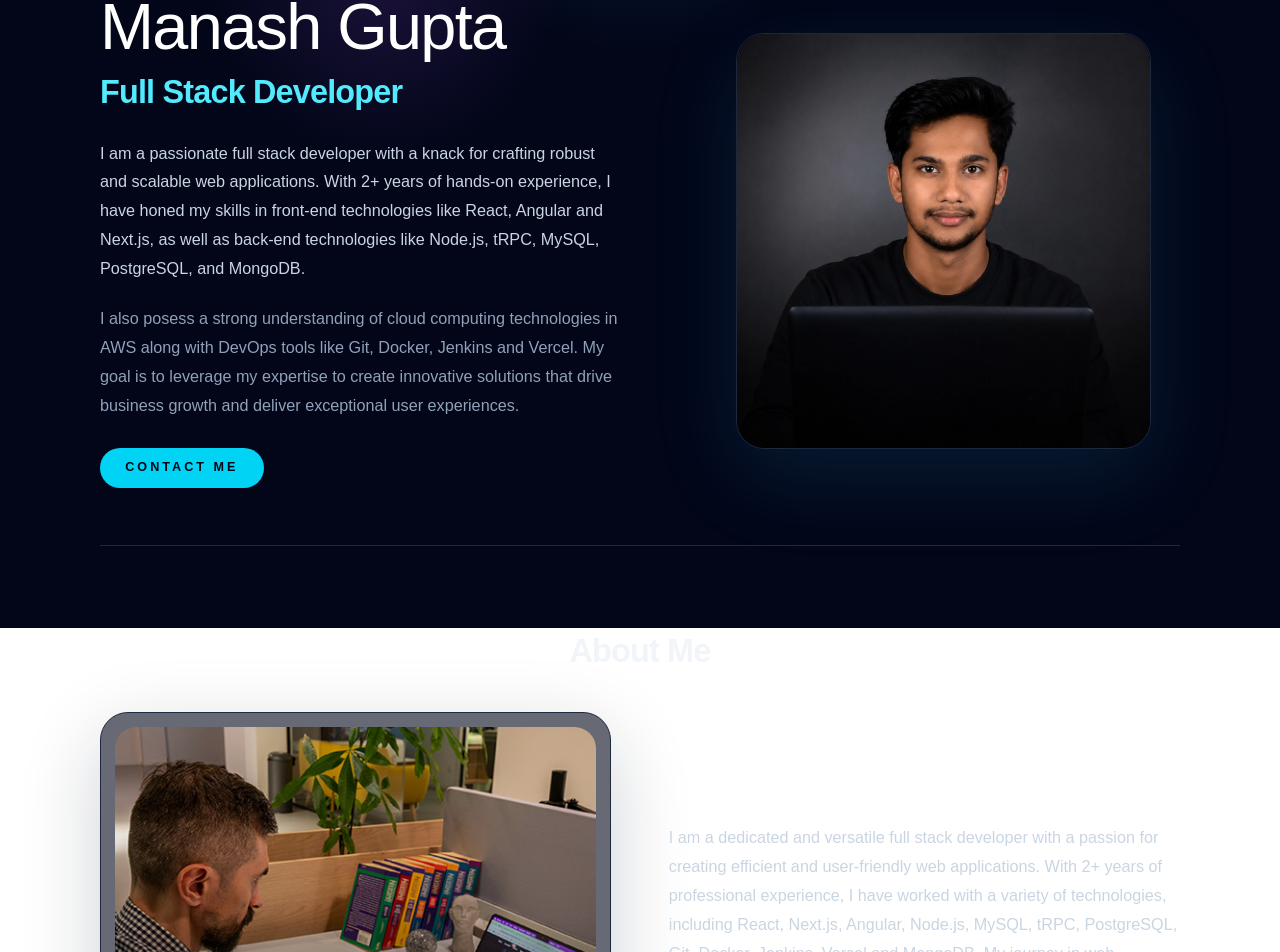
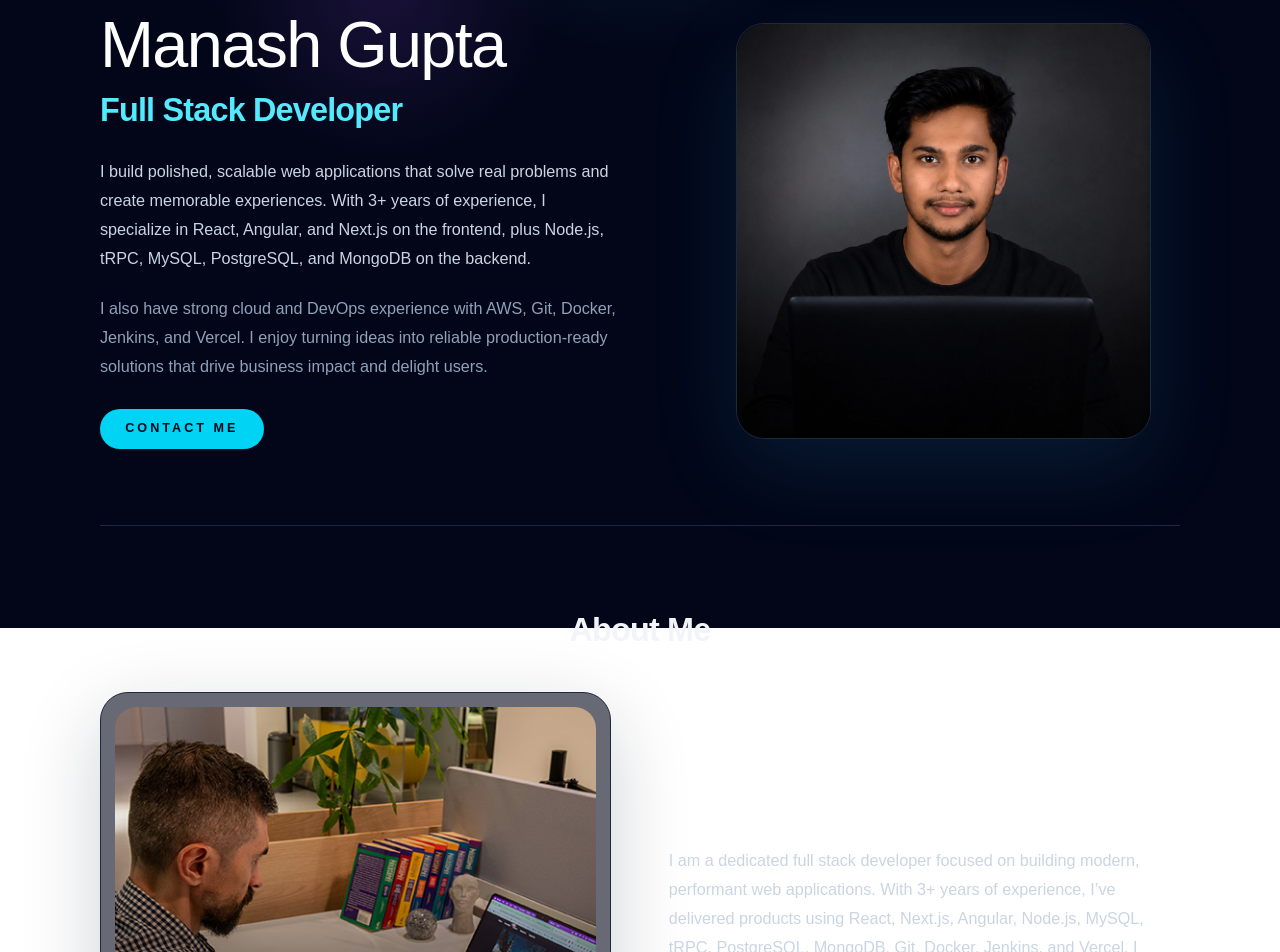
Before and after one commit to manash-codes/portfolio, a Next.js app in the folder next-portfolio/: page / in a window 1280 px wide. Shown: the part 172-1124 px from the top of the page. Built offline with nearby package versions, Linux system fonts and the light colour scheme.

Commit message:
Update SEO constants to reflect accurate years of experience and enhance content descriptions for consistency

```diff
--- a/next-portfolio/constants/SEO.ts
+++ b/next-portfolio/constants/SEO.ts
@@ -1,7 +1,9 @@
+import { YEARS_OF_EXPERIENCE } from "@/constants";
+
 export const SEO = {
     title: "Manash Gupta | Software Engineer",
     description:
-        "Manash Gupta, a passionate full stack developer with 3+ years of experience in React, Angular, Next.js, Node.js, tRPC, MySQL, PostgreSQL, MongoDB, AWS, and DevOps.",
+        `Manash Gupta, a passionate full stack developer with ${YEARS_OF_EXPERIENCE} years of experience in React, Angular, Next.js, Node.js, tRPC, MySQL, PostgreSQL, MongoDB, AWS, and DevOps.`,
     keywords: [
         "Full Stack Developer",
         "React",
@@ -23,7 +25,7 @@ export const SEO = {
         url: "https://manashgupta.dev",
         title: "Manash Gupta | Software Engineer",
         description:
-            "Manash Gupta, a passionate full stack developer with 2+ years of experience in React, Angular, Next.js, Node.js, tRPC, MySQL, PostgreSQL, MongoDB, AWS, and DevOps.",
+            "Manash Gupta, a passionate full stack developer with 4+ years of experience in React, Angular, Next.js, Node.js, tRPC, MySQL, PostgreSQL, MongoDB, AWS, and DevOps.",
         images: [
             {
                 url: "/og_image.png",
@@ -37,7 +39,7 @@ export const SEO = {
         card: "summary_large_image",
         title: "Manash Gupta | Software Engineer",
         description:
-            "Manash Gupta, a passionate full stack developer with 3+ years of experience in React, Angular, Next.js, Node.js, tRPC, MySQL, PostgreSQL, MongoDB, AWS, and DevOps.",
+            "Manash Gupta, a passionate full stack developer with 4+ years of experience in React, Angular, Next.js, Node.js, tRPC, MySQL, PostgreSQL, MongoDB, AWS, and DevOps.",
         images: ["/og_image.png"],
         creator: "@manash_codes",
     },
--- a/next-portfolio/constants/index.js
+++ b/next-portfolio/constants/index.js
@@ -3,11 +3,13 @@ import project2 from "../assets/projects/project-2.jpg";
 import project3 from "../assets/projects/project-3.jpg";
 import project4 from "../assets/projects/project-4.jpg";
 
-export const HERO_CONTENT = `I am a passionate full stack developer with a knack for crafting robust and scalable web applications. With 2+ years of hands-on experience, I have honed my skills in front-end technologies like React, Angular and Next.js, as well as back-end technologies like Node.js, tRPC, MySQL, PostgreSQL, and MongoDB.`
+export const YEARS_OF_EXPERIENCE = "3+";
 
-export const HERO_CONTENT2 = `I also posess a strong understanding of cloud computing technologies in AWS along with DevOps tools like Git, Docker, Jenkins and Vercel. My goal is to leverage my expertise to create innovative solutions that drive business growth and deliver exceptional user experiences.`;
+export const HERO_CONTENT = `I build polished, scalable web applications that solve real problems and create memorable experiences. With ${YEARS_OF_EXPERIENCE} years of experience, I specialize in React, Angular, and Next.js on the frontend, plus Node.js, tRPC, MySQL, PostgreSQL, and MongoDB on the backend.`
 
-export const ABOUT_TEXT = `I am a dedicated and versatile full stack developer with a passion for creating efficient and user-friendly web applications. With 2+ years of professional experience, I have worked with a variety of technologies, including React, Next.js, Angular, Node.js, MySQL, tRPC, PostgreSQL, Git, Docker, Jenkins, Vercel and MongoDB. My journey in web development began with a deep curiosity for how things work, and it has evolved into a career where I continuously strive to learn and adapt to new challenges. I thrive in collaborative environments and enjoy solving complex problems to deliver high-quality solutions. Outside of coding, I enjoy staying active, exploring new technologies.`;
+export const HERO_CONTENT2 = `I also have strong cloud and DevOps experience with AWS, Git, Docker, Jenkins, and Vercel. I enjoy turning ideas into reliable production-ready solutions that drive business impact and delight users.`;
+
+export const ABOUT_TEXT = `I am a dedicated full stack developer focused on building modern, performant web applications. With ${YEARS_OF_EXPERIENCE} years of experience, I’ve delivered products using React, Next.js, Angular, Node.js, MySQL, tRPC, PostgreSQL, MongoDB, Git, Docker, Jenkins, and Vercel. I thrive in collaborative teams, solve complex problems with care, and continuously learn new technologies. Outside of work, I stay active and keep up with the latest web development trends.`;
 
 export const EXPERIENCES = [
     {
```
